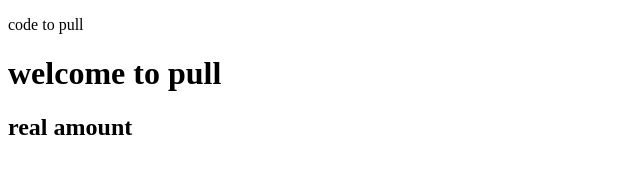
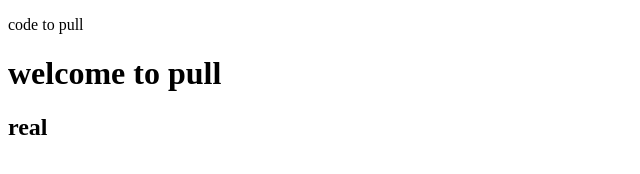
Before and after one commit to Sangeetha359/test_code, a plain HTML site: page index.html in a window 1280 px wide. Shown: the whole page, without its empty margins (0-640 px from the left). Drawn offline with Linux system fonts and the light colour scheme.

Commit message:
Update index.html

```diff
--- a/index.html
+++ b/index.html
@@ -9,6 +9,6 @@
 <body>
     <p>code to pull</p>
     <h1>welcome to pull</h1>
-    <h2>real amount</h2>
+    <h2>real </h2>
 </body>
 </html>
```
